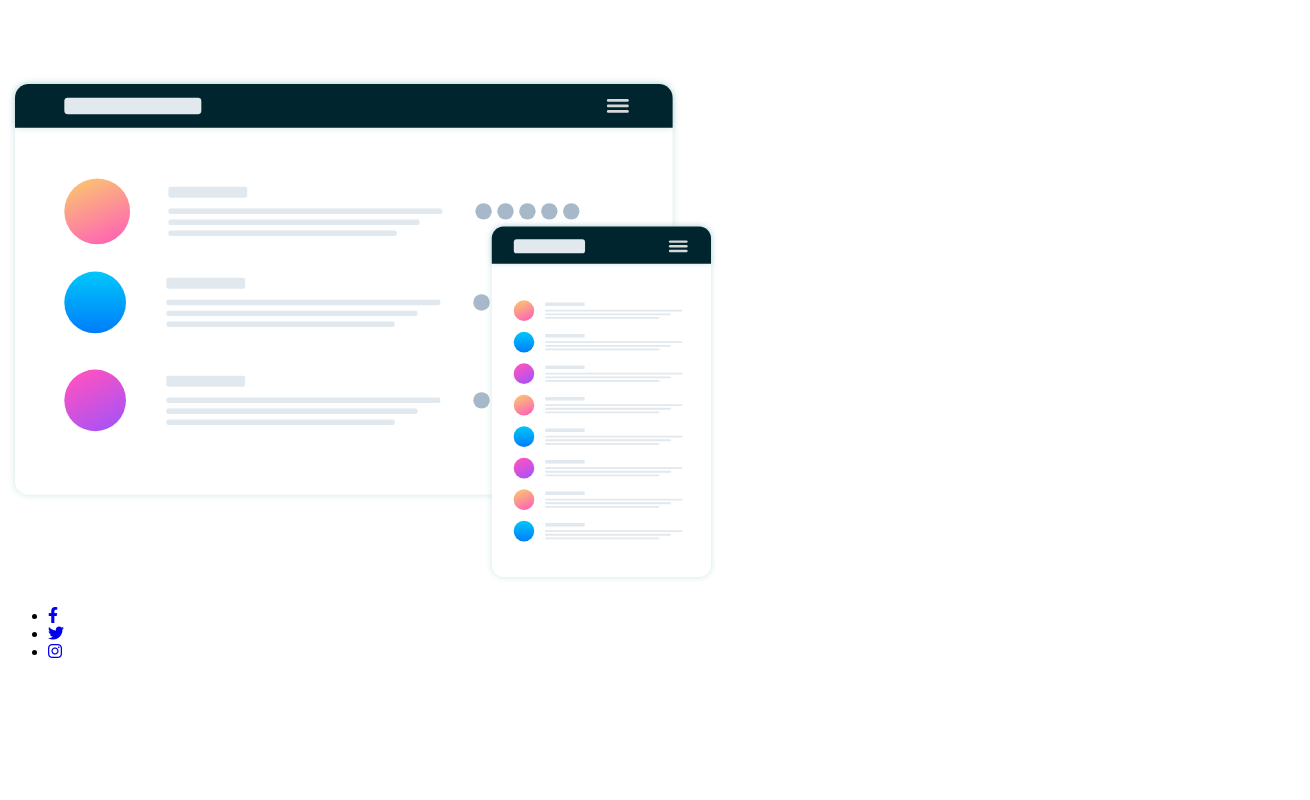
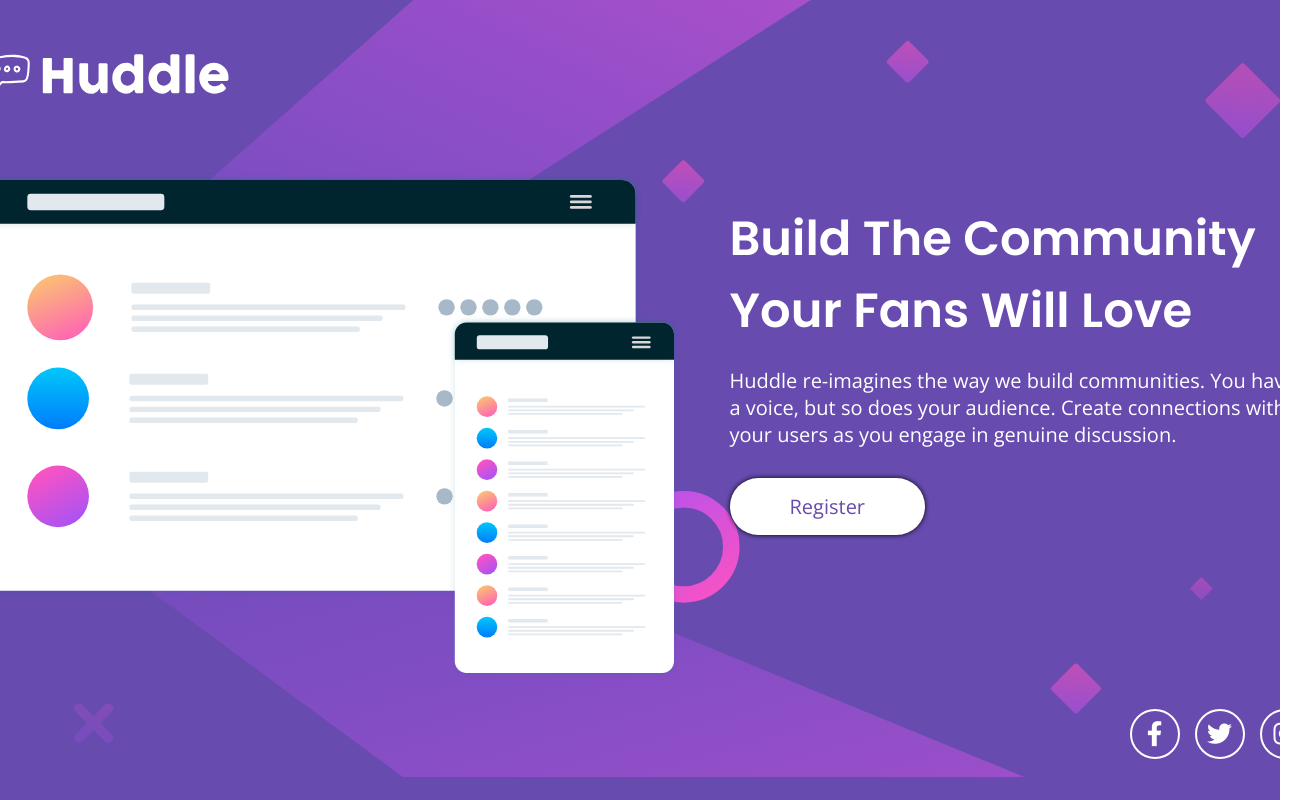
Before and after one commit to lkiryu/Huddle-landing-page-with-a-single-introductory-section, a plain HTML site: page index.html in a window 1280 px wide. Shown: the whole page, 1310 px wide, since content can reach past the window. Drawn offline with nearby package versions, Linux system fonts and the light colour scheme.

Commit message:
style pronto

```diff
--- a/index.html
+++ b/index.html
@@ -13,6 +13,7 @@
 
 <body>
     <main class="container">
+        <div>
             <header class="header">
                 <a href="#"><img src="./src/images/logo.svg" alt="logo"></a>
             </header>
@@ -20,19 +21,22 @@
             <section class="section">
                 <img src="./src/images/illustration-mockups.svg" alt="illustration-mockups">
                 <div class="info">
-                <h2 class="title"></h2>
-                <p class="description"></p>
-                <a href="#" class="button"></a>
+                    <h2 class="title">Build The Community Your Fans Will Love</h2>
+                    <p class="description">Huddle re-imagines the way we build communities. You have a voice, but so
+                        does your audience.
+                        Create connections with your users as you engage in genuine discussion.</p>
+                    <a href="#" class="button">Register</a>
                 </div>
             </section>
 
-        <footer>
+            <footer class="footer">
                 <ul>
                     <li><a href="#"><i class="fa-brands fa-facebook-f"></i></a></li>
                     <li><a href="#"><i class="fa-brands fa-twitter"></i></a></li>
                     <li><a href="#"><i class="fa-brands fa-instagram"></i></a></li>
                 </ul>
             </footer>
+        </div>
     </main>
 </body>
 
--- a/src/css/reset.css
+++ b/src/css/reset.css
@@ -0,0 +1,14 @@
+*{
+    margin: 0;
+    padding: 0;
+    box-sizing: border-box;
+}
+
+li{
+    list-style: none;
+}
+
+a{
+    color: inherit;
+    text-decoration: none;
+}
--- a/src/css/style.css
+++ b/src/css/style.css
@@ -0,0 +1,84 @@
+@import url('https://fonts.googleapis.com/css2?family=Poppins:wght@400;600&display=swap');
+@import url('https://fonts.googleapis.com/css2?family=Open+Sans:ital@0;1&display=swap');
+
+body{
+    font-family: "Open Sans", sans-serif;
+    font-size: 20px;
+}
+
+.container{
+    display: flex;
+    justify-content: center;
+    align-items: center;
+    height: 100vh;
+    background-color: hsl(257, 40%, 49%);
+    background-image: url(../images/bg-desktop.svg);
+    background-repeat: no-repeat;
+    background-size: contain;
+}
+
+.header{
+    margin-bottom: 60px;
+}
+
+.section{
+    display: flex;
+    margin-bottom: 30px;
+}
+
+.section img{
+    margin-right: 50px;
+}
+
+.section .info{
+    display: flex;
+    flex-direction: column;
+    align-items: flex-start;
+    width: 580px;
+    margin-top: 30px;
+}
+
+.info .title{
+    font-size: 48px;
+    font-family: "Poppins", sans-serif;
+    margin-bottom: 20px;
+    color: hsl(0, 0%, 100%);
+}
+
+.info .description{
+    color: hsl(0, 0%, 100%);
+    font-weight: 400;
+    margin-bottom: 30px;
+}
+
+.info .button{
+    background-color: hsl(0, 0%, 100%);
+    padding: 15px 60px;
+    border-radius: 30px;
+    color: hsl(257, 40%, 49%);
+    box-shadow: 0 0 5px hsl(0, 0%, 0%);
+}
+
+.footer{
+    display: flex;
+    justify-content: flex-end;
+}
+
+.footer ul{
+    display: flex;
+    justify-content: space-between;
+    align-items: center;
+    width: 180px;
+}
+
+.footer i{
+    display: flex;
+    justify-content: center;
+    align-items: center;
+    font-size: 25px;
+    color: hsl(0, 0%, 100%);
+    border: 2px solid hsl(0, 0%, 100%);
+    border-radius: 50%;
+    width: 50px;
+    height: 50px;
+}
```
Lines whose indentation alone changed are shown as unchanged.
